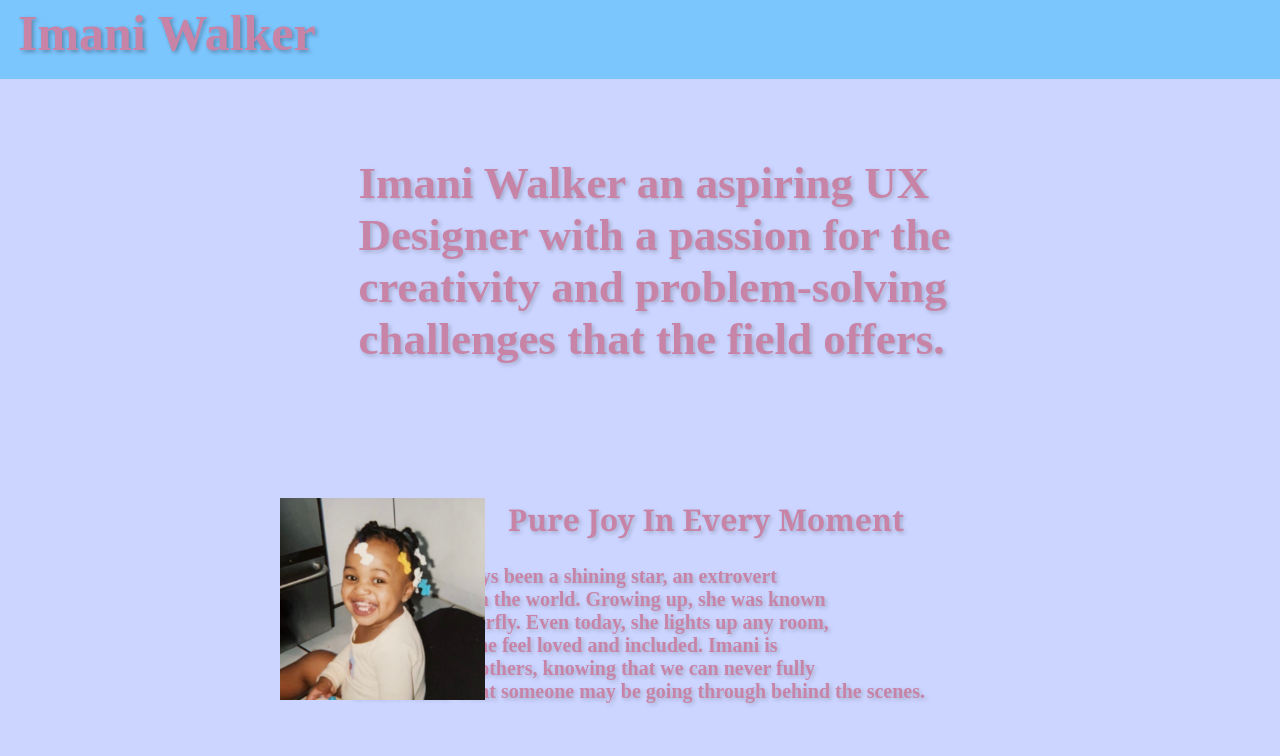
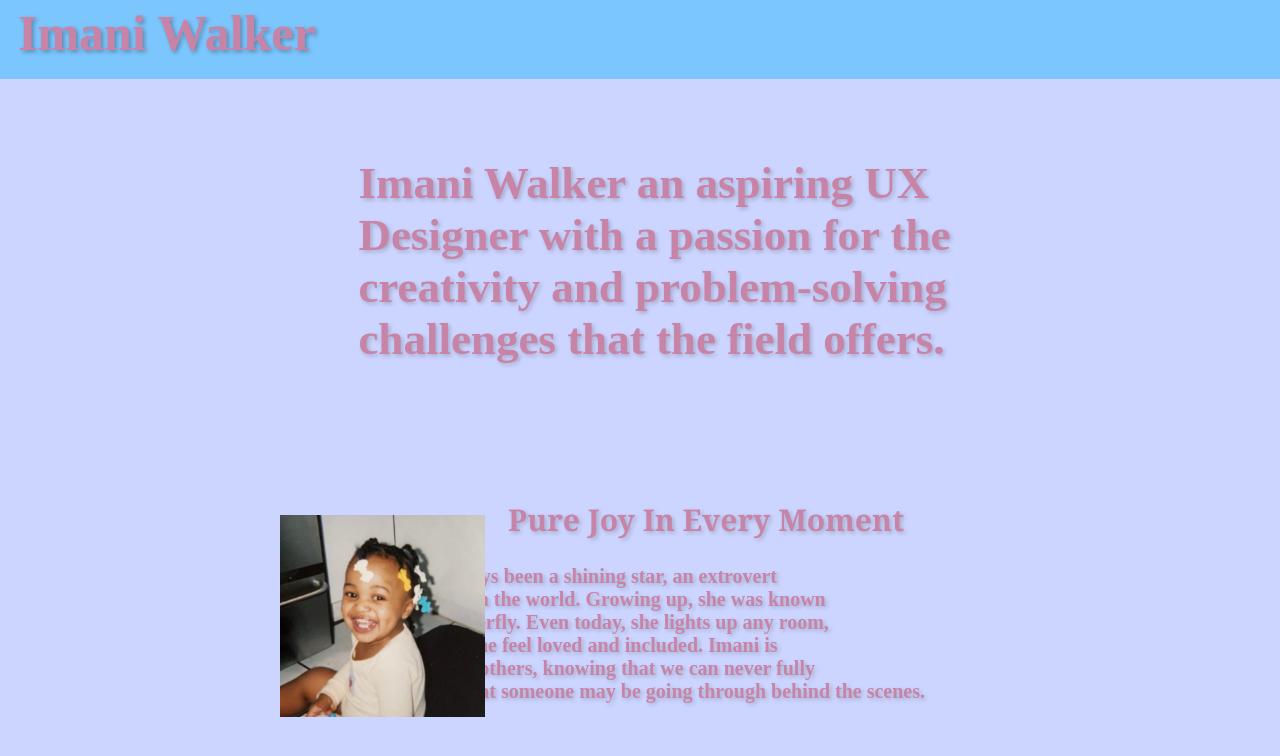
Before and after one commit to ImaniWalker26/Lab-4.5, a plain HTML site: page index.html in a window 1280 px wide. Shown: the top 756 px of the page. Drawn offline with Linux system fonts and the light colour scheme.

Commit message:
All Done Now

```diff
--- a/screen.css
+++ b/screen.css
@@ -20,7 +20,7 @@ text-shadow: 2px 2px 4px rgb(0,0,0,0.2);
    }
    img{
     position: absolute;
-    left: 280px; Top 597px; bottom: 100px;
+    left: 280px; top: 515px;
 }
     h4{
         font-size: 20px; font-family: 'Times New Roman', Times, serif;
```
